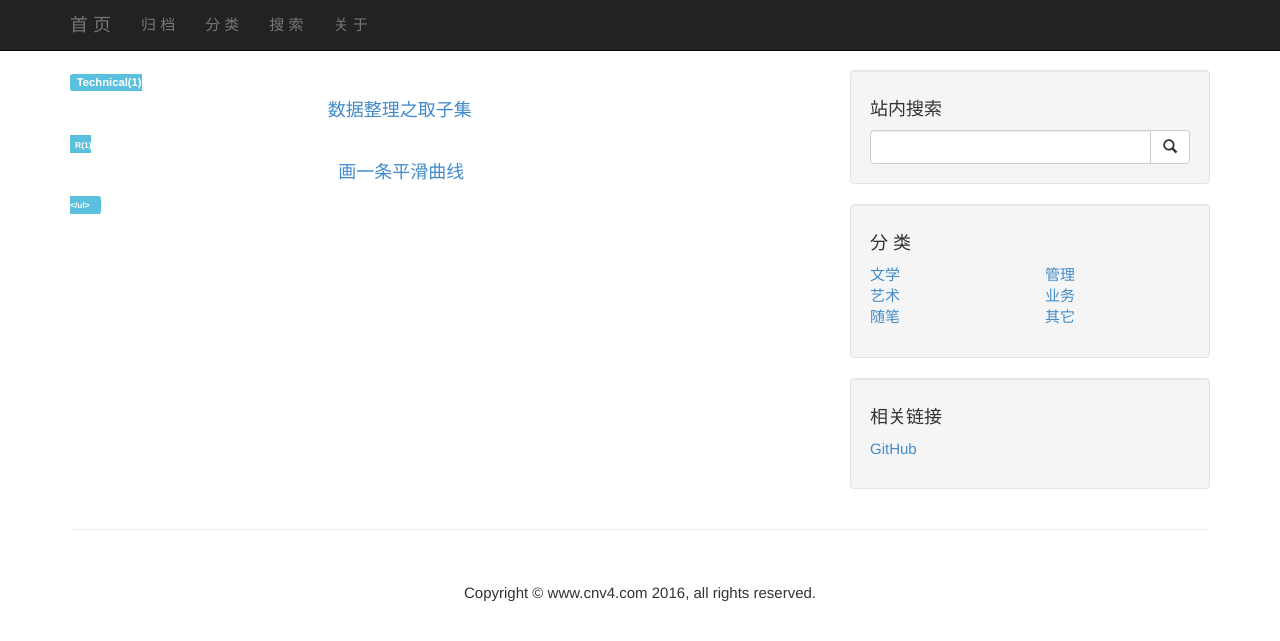
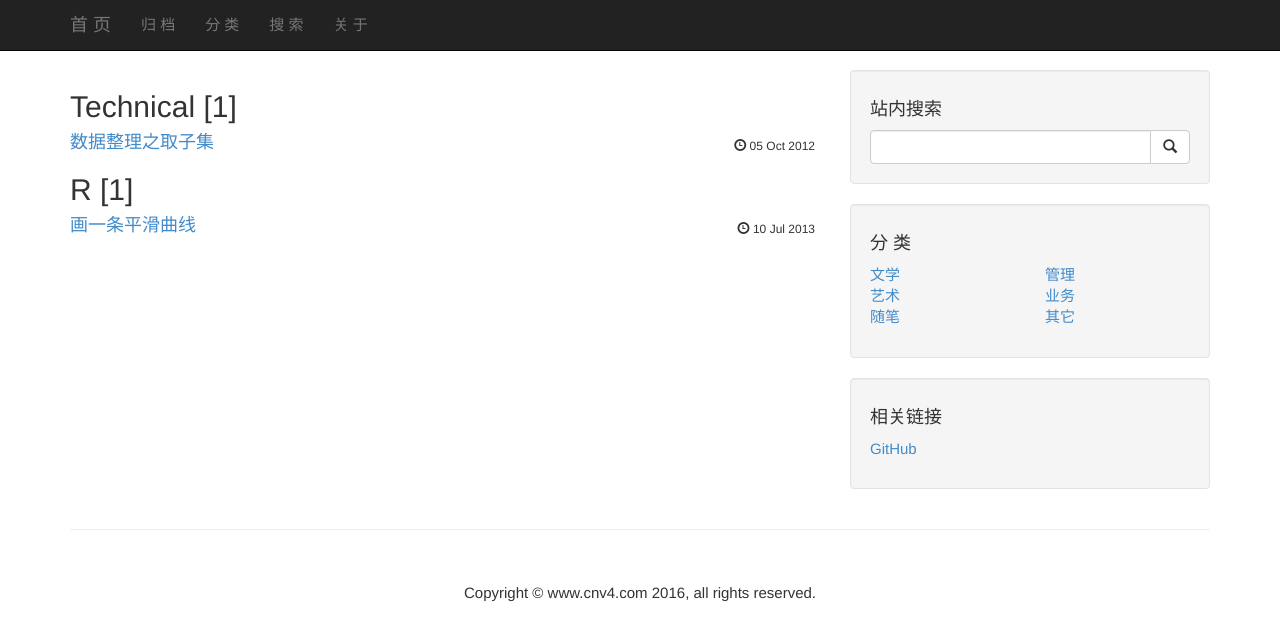
Before and after one commit to YinliangWu/tpw, a Jekyll site: the page built from categories.md, in a window 1280 px wide. Shown: the top 641 px of the page. Built offline with Jekyll 4.4.1, drawn with Linux system fonts in a browser that asks for light colours; comment, search, counter and statistics services are not loaded.

Commit message:
firstpost

```diff
--- a/categories.md
+++ b/categories.md
@@ -6,9 +6,7 @@ title: "分类：Categories"
 {% for cat in site.categories %}
 	{% if cat[0] != 'blog' %}
    <a name="{{ cat[0] }}"></a>
-
-
-   <span class="label label-info"> {{ cat[0] }}({{ cat[1].size }}) <span>
+   <h2>{{ cat[0] }} [{{ cat[1].size }}]</h2>
      {% for post in cat[1] %}
     <li><h4> <div class="post-date"><span class="glyphicon glyphicon-time"></span> {{ post.date | date_to_string }} </div> <a href="{{ post.url }}">{{ post.title }}</a></h4></li>
 	{% endfor %}
```
